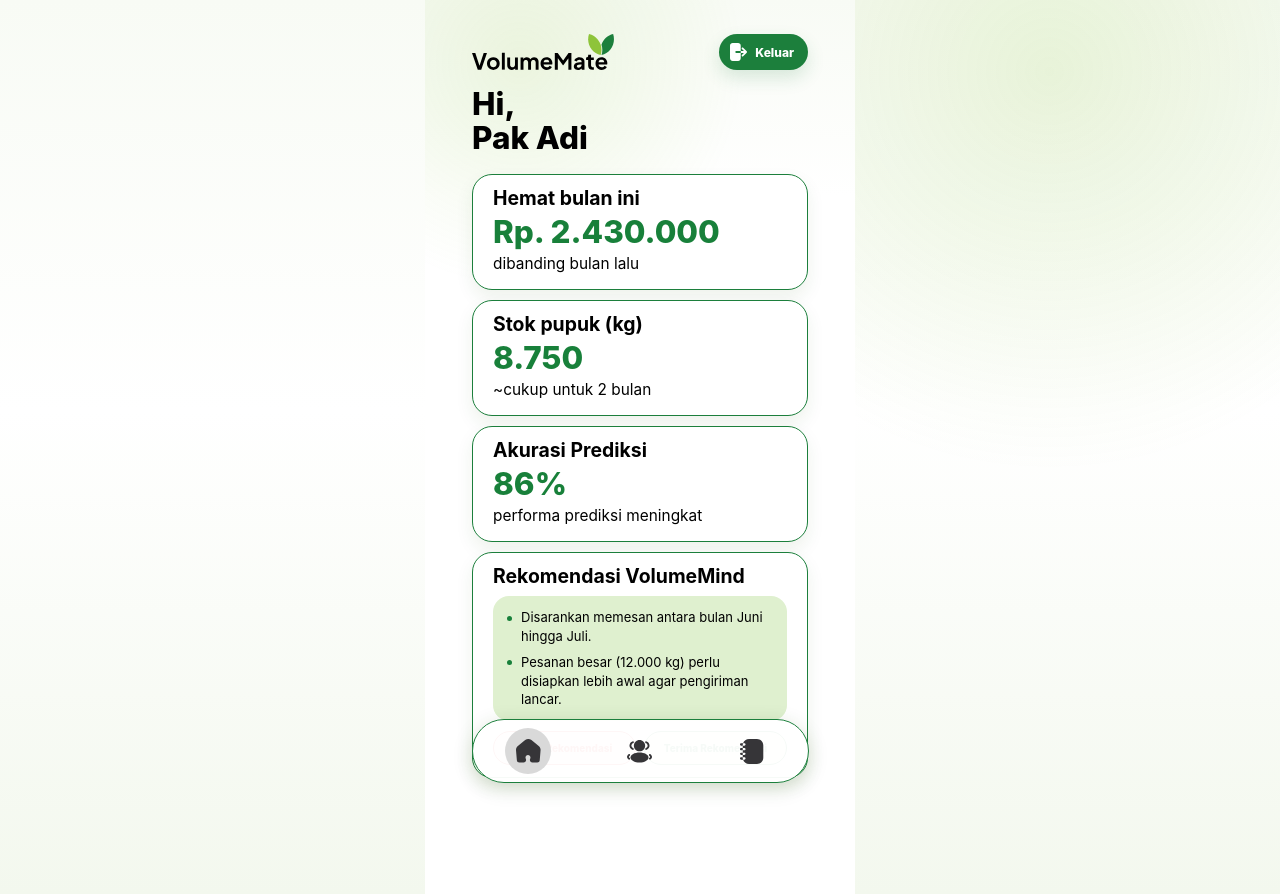
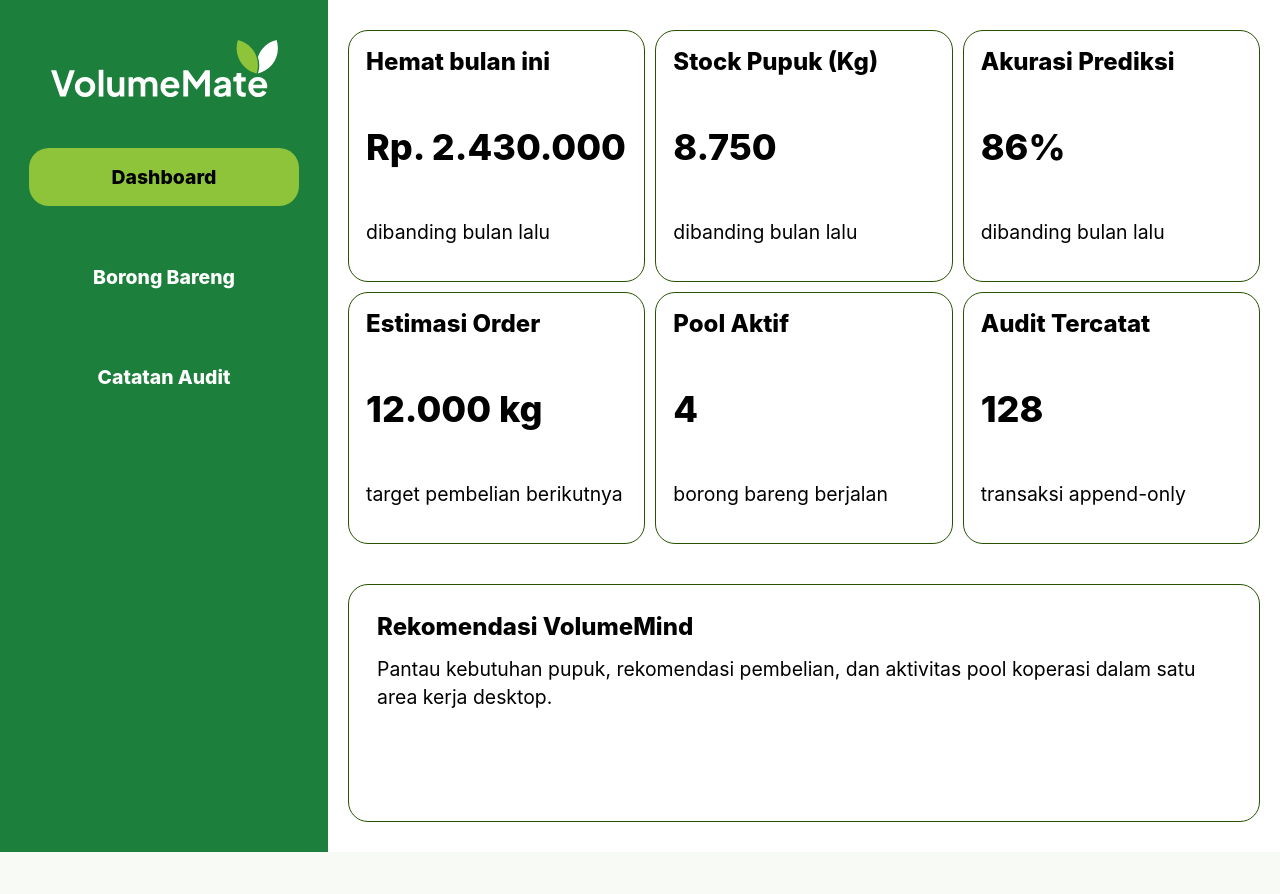
Before and after one commit to OlanIsm/TechnoScape-2026-Hackathon, a React (Vite) app in the folder frontend/: page /dashboard in a window 1280 px wide. After the commit the page ends 852 px from the top, so only its background shows below. Built offline with nearby package versions, Linux system fonts and the light colour scheme.

Commit message:
added initial main menu page for desktop and make color consistent

```diff
--- /dev/null
+++ b/frontend/src/components/DesktopSidebar.tsx
@@ -0,0 +1,44 @@
+import { useNavigate } from 'react-router-dom';
+import sidebarLogo from '../assets/volumemate-sidebar-logo.svg';
+
+type DesktopSection = 'dashboard' | 'collective' | 'audit';
+
+type DesktopSidebarProps = {
+  activeSection: DesktopSection;
+};
+
+const menuItems = [
+  { id: 'dashboard', label: 'Dashboard', path: '/dashboard' },
+  { id: 'collective', label: 'Borong Bareng', path: '/collective-buy' },
+  { id: 'audit', label: 'Catatan Audit', path: '' },
+] satisfies Array<{
+  id: DesktopSection;
+  label: string;
+  path: string;
+}>;
+
+export function DesktopSidebar({ activeSection }: DesktopSidebarProps) {
+  const navigate = useNavigate();
+
+  return (
+    <aside className="desktop-sidebar">
+      <img alt="VolumeMate" className="desktop-sidebar-logo" src={sidebarLogo} />
+      <nav className="desktop-menu" aria-label="Menu desktop">
+        {menuItems.map((item) => (
+          <button
+            className={item.id === activeSection ? 'is-active' : undefined}
+            key={item.id}
+            type="button"
+            onClick={() => {
+              if (item.path) {
+                navigate(item.path);
+              }
+            }}
+          >
+            {item.label}
+          </button>
+        ))}
+      </nav>
+    </aside>
+  );
+}
--- a/frontend/src/pages/CollectiveBuyPage.tsx
+++ b/frontend/src/pages/CollectiveBuyPage.tsx
@@ -1,5 +1,6 @@
 import { useMemo, useState } from 'react';
 import { AppTopBar } from '../components/AppTopBar';
+import { DesktopSidebar } from '../components/DesktopSidebar';
 import { MobileBottomNav } from '../components/MobileBottomNav';
 
 const pools = [
@@ -59,6 +60,51 @@ export function CollectiveBuyPage() {
 
   return (
     <main className="collective-page">
+      <section className="desktop-app-layout" aria-label="Borong Bareng desktop VolumeMate">
+        <DesktopSidebar activeSection="collective" />
+        <div className="desktop-main">
+          <header className="desktop-page-header">
+            <h1>Borong Bareng</h1>
+            <p>Kelola pool pembelian bersama untuk menembus tier harga supplier.</p>
+          </header>
+          <section className="desktop-pool-grid" aria-label="Pool collective buy desktop">
+            {pools.map((pool) => (
+              <article className="desktop-pool-card" key={pool.product}>
+                <div className="pool-title-row">
+                  <h2>{pool.product}</h2>
+                  <span>{pool.deadline}</span>
+                </div>
+                <p className="pool-progress-label">Progress Collective Buy</p>
+                <div
+                  aria-label={`${pool.volume} dari ${pool.target} kg terpenuhi`}
+                  className="pool-progress-track"
+                  role="progressbar"
+                  aria-valuemax={pool.target}
+                  aria-valuemin={0}
+                  aria-valuenow={pool.volume}
+                >
+                  <i style={{ width: `${Math.min((pool.volume / pool.target) * 100, 100)}%` }} />
+                </div>
+                <p className="pool-progress-text">
+                  {pool.volume}/{pool.target} kg sudah terpenuhi
+                </p>
+                <div className="desktop-pool-meta">
+                  <span>{pool.supplier}</span>
+                  <span>{pool.dueDate}</span>
+                </div>
+              </article>
+            ))}
+          </section>
+          <section className="desktop-wide-panel" aria-label="Panduan distribusi">
+            <h2>Distribusi & Split Billing</h2>
+            <p>
+              Area ini disiapkan untuk rekomendasi pembagian biaya proporsional
+              saat backend collective pool sudah tersedia.
+            </p>
+          </section>
+        </div>
+      </section>
+
       <section className="collective-phone" aria-label="Borong Bareng VolumeMate">
         <div className="collective-content">
           <AppTopBar />
--- a/frontend/src/pages/DashboardPage.tsx
+++ b/frontend/src/pages/DashboardPage.tsx
@@ -1,5 +1,6 @@
 import { useState } from 'react';
 import { AppTopBar } from '../components/AppTopBar';
+import { DesktopSidebar } from '../components/DesktopSidebar';
 import { MobileBottomNav } from '../components/MobileBottomNav';
 
 const metrics = [
@@ -20,6 +21,39 @@ const metrics = [
   },
 ];
 
+const desktopMetrics = [
+  {
+    title: 'Hemat bulan ini',
+    value: 'Rp. 2.430.000',
+    helper: 'dibanding bulan lalu',
+  },
+  {
+    title: 'Stock Pupuk (Kg)',
+    value: '8.750',
+    helper: 'dibanding bulan lalu',
+  },
+  {
+    title: 'Akurasi Prediksi',
+    value: '86%',
+    helper: 'dibanding bulan lalu',
+  },
+  {
+    title: 'Estimasi Order',
+    value: '12.000 kg',
+    helper: 'target pembelian berikutnya',
+  },
+  {
+    title: 'Pool Aktif',
+    value: '4',
+    helper: 'borong bareng berjalan',
+  },
+  {
+    title: 'Audit Tercatat',
+    value: '128',
+    helper: 'transaksi append-only',
+  },
+];
+
 export function DashboardPage() {
   const [message, setMessage] = useState('');
 
@@ -29,6 +63,28 @@ export function DashboardPage() {
 
   return (
     <main className="dashboard-page">
+      <section className="desktop-app-layout" aria-label="Dashboard desktop VolumeMate">
+        <DesktopSidebar activeSection="dashboard" />
+        <div className="desktop-main">
+          <section className="desktop-metric-grid" aria-label="Ringkasan desktop">
+            {desktopMetrics.map((metric) => (
+              <article className="desktop-metric-card" key={metric.title}>
+                <h2>{metric.title}</h2>
+                <strong>{metric.value}</strong>
+                <p>{metric.helper}</p>
+              </article>
+            ))}
+          </section>
+          <section className="desktop-wide-panel" aria-label="Area analitik dashboard">
+            <h2>Rekomendasi VolumeMind</h2>
+            <p>
+              Pantau kebutuhan pupuk, rekomendasi pembelian, dan aktivitas pool
+              koperasi dalam satu area kerja desktop.
+            </p>
+          </section>
+        </div>
+      </section>
+
       <section className="dashboard-phone" aria-label="Dashboard VolumeMate">
         <div className="dashboard-content">
           <AppTopBar />
--- a/frontend/src/styles/global.css
+++ b/frontend/src/styles/global.css
@@ -632,6 +632,10 @@ a {
     linear-gradient(180deg, #f8fbf5 0%, #ffffff 46%, #f3f8ee 100%);
 }
 
+.desktop-app-layout {
+  display: none;
+}
+
 .dashboard-phone {
   position: relative;
   width: min(100%, 430px);
@@ -1071,6 +1075,167 @@ a {
   font-weight: 800;
 }
 
+@media (min-width: 900px) {
+  .dashboard-page,
+  .collective-page {
+    display: block;
+    min-height: 100vh;
+    background: #ffffff;
+  }
+
+  .dashboard-phone,
+  .collective-phone {
+    display: none;
+  }
+
+  .desktop-app-layout {
+    display: grid;
+    width: 100%;
+    min-width: 100vw;
+    min-height: 100vh;
+    grid-template-columns: 328px minmax(0, 1fr);
+    background: #ffffff;
+  }
+
+  .desktop-sidebar {
+    display: flex;
+    min-height: 100vh;
+    flex-direction: column;
+    align-items: center;
+    gap: 51px;
+    padding: 40px 29px;
+    background: #1c7f3c;
+  }
+
+  .desktop-sidebar-logo {
+    width: 227px;
+    height: 57px;
+    object-fit: contain;
+  }
+
+  .desktop-menu {
+    display: grid;
+    width: 100%;
+    gap: 42px;
+  }
+
+  .desktop-menu button {
+    width: 100%;
+    min-height: 58px;
+    border: 0;
+    border-radius: 20px;
+    background: transparent;
+    color: #ffffff;
+    font-size: 19.42px;
+    font-weight: 800;
+    cursor: pointer;
+  }
+
+  .desktop-menu button.is-active {
+    background: #8ec43a;
+    color: #000000;
+  }
+
+  .desktop-main {
+    min-width: 0;
+    padding: 30px 20px;
+    overflow: auto;
+    background: #ffffff;
+  }
+
+  .desktop-metric-grid {
+    display: grid;
+    grid-template-columns: repeat(3, minmax(0, 1fr));
+    gap: 10px;
+  }
+
+  .desktop-metric-card,
+  .desktop-pool-card,
+  .desktop-wide-panel {
+    border: 1px solid #275300;
+    border-radius: 20px;
+    background: #ffffff;
+  }
+
+  .desktop-metric-card {
+    min-height: 252px;
+    padding: 17px;
+  }
+
+  .desktop-metric-card h2,
+  .desktop-wide-panel h2,
+  .desktop-pool-card h2 {
+    margin: 0;
+    color: #000000;
+    font-size: clamp(24px, 1.65vw, 31.42px);
+    font-weight: 800;
+    line-height: 1.15;
+  }
+
+  .desktop-metric-card strong {
+    display: flex;
+    min-height: 142px;
+    align-items: center;
+    color: #000000;
+    font-size: clamp(36px, 2.7vw, 50.83px);
+    font-weight: 800;
+    line-height: 1;
+  }
+
+  .desktop-metric-card p,
+  .desktop-wide-panel p,
+  .desktop-page-header p {
+    margin: 0;
+    color: #000000;
+    font-size: 19.42px;
+    line-height: 1.45;
+  }
+
+  .desktop-wide-panel {
+    min-height: 238px;
+    margin-top: 40px;
+    padding: 28px;
+  }
+
+  .desktop-wide-panel h2 {
+    margin-bottom: 14px;
+  }
+
+  .desktop-page-header {
+    margin-bottom: 20px;
+  }
+
+  .desktop-page-header h1 {
+    margin: 0 0 8px;
+    color: #000000;
+    font-size: 50.83px;
+    font-weight: 800;
+    line-height: 1;
+  }
+
+  .desktop-pool-grid {
+    display: grid;
+    grid-template-columns: repeat(3, minmax(0, 1fr));
+    gap: 10px;
+  }
+
+  .desktop-pool-card {
+    min-height: 238px;
+    padding: 20px;
+    box-shadow: none;
+  }
+
+  .desktop-pool-meta {
+    display: flex;
+    justify-content: space-between;
+    gap: 12px;
+    margin-top: 16px;
+    color: #000000;
+    font-size: 14px;
+    font-weight: 700;
+  }
+}
+
 @media (min-width: 720px) {
   .splash-logo {
     width: 340px;
```
Also changed, not shown: frontend/src/assets/volumemate-sidebar-logo.svg (added).
